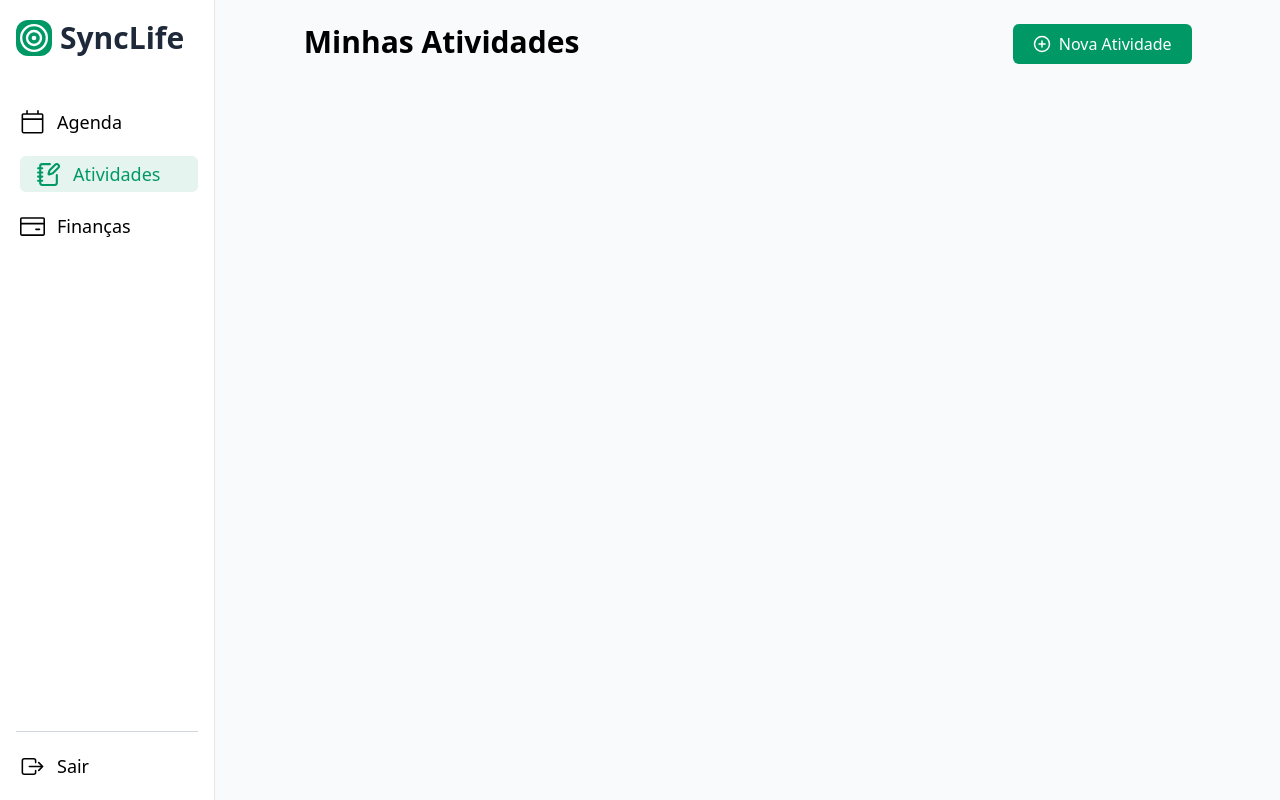
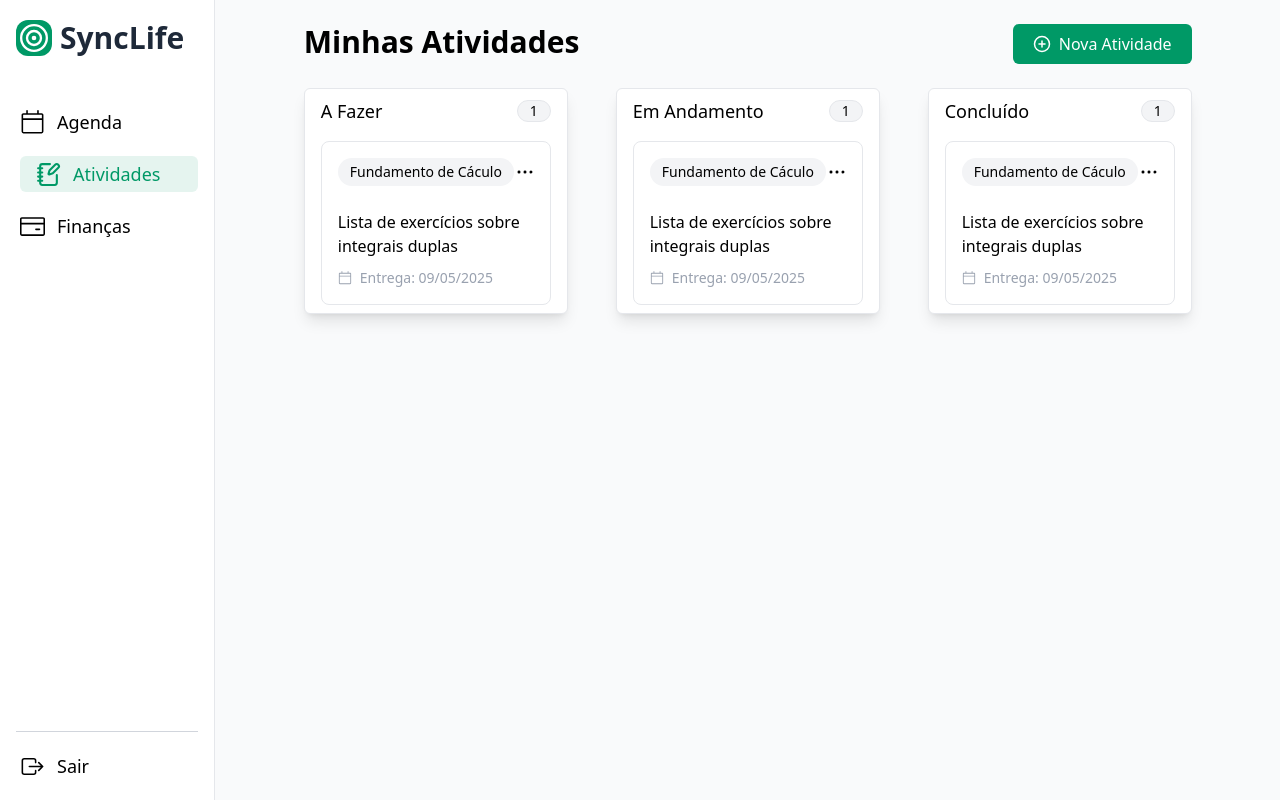
Before and after one commit to MariaJuliaAS/SyncLife, a React (Vite) app: page /activities in a window 1280 px wide. Built offline with nearby package versions, Linux system fonts and the light colour scheme; no server answers; sample sign-in values are in the browser's storage.

Commit message:
Criando estaticamento as seções da página de atividades

```diff
--- a/src/pages/activities/index.tsx
+++ b/src/pages/activities/index.tsx
@@ -1,5 +1,6 @@
 import { Nav } from "../../components/nav";
 import { FiPlusCircle } from "react-icons/fi";
+import { GoCalendar, GoKebabHorizontal } from "react-icons/go";
 
 export function Activities() {
     return (
@@ -18,19 +19,77 @@ export function Activities() {
                             </button>
                         </div>
                     </header>
+
+                    <div className="grid grid-cols-3 gap-12" style={{ maxHeight: 'calc(100vh - 115px)' }}>
+                        <section className="bg-white rounded-md border border-gray-200 shadow-lg py-2 px-4">
+                            <header className="flex justify-between items-center mb-4">
+                                <h1 className="text-lg font-medium">A Fazer</h1>
+                                <span className="bg-gray-100 px-3 border border-gray-200 rounded-full text-sm">1</span>
+                            </header>
+
+                            <article className="border border-gray-200 rounded-lg p-4">
+                                <header className="flex justify-between items-center mb-6">
+                                    <h3 className="bg-gray-100 px-3 py-1 rounded-full text-sm">Fundamento de Cáculo</h3>
+                                    <GoKebabHorizontal className="text-lg cursor-pointer" />
+                                </header>
+
+                                <div>
+                                    <p>Lista de exercícios sobre integrais duplas</p>
+                                    <span className="flex items-center mt-2.5 text-gray-400 text-sm">
+                                        <GoCalendar className="mr-2" />
+                                        Entrega: 09/05/2025
+                                    </span>
+                                </div>
+                            </article>
+                        </section>
+
+                        <section className="bg-white rounded-md border border-gray-200 shadow-lg py-2 px-4">
+                            <header className="flex justify-between items-center mb-4">
+                                <h1 className="text-lg font-medium">Em Andamento</h1>
+                                <span className="bg-gray-100 px-3 border border-gray-200 rounded-full text-sm">1</span>
+                            </header>
+
+                            <article className="border border-gray-200 rounded-lg p-4">
+                                <header className="flex justify-between items-center mb-6">
+                                    <h3 className="bg-gray-100 px-3 py-1 rounded-full text-sm">Fundamento de Cáculo</h3>
+                                    <GoKebabHorizontal className="text-lg cursor-pointer" />
+                                </header>
+
+                                <div>
+                                    <p>Lista de exercícios sobre integrais duplas</p>
+                                    <span className="flex items-center mt-2.5 text-gray-400 text-sm">
+                                        <GoCalendar className="mr-2" />
+                                        Entrega: 09/05/2025
+                                    </span>
+                                </div>
+                            </article>
+                        </section>
+
+                        <section className="bg-white rounded-md border border-gray-200 shadow-lg py-2 px-4">
+                            <header className="flex justify-between items-center mb-4">
+                                <h1 className="text-lg font-medium">Concluído</h1>
+                                <span className="bg-gray-100 px-3 border border-gray-200 rounded-full text-sm">1</span>
+                            </header>
+
+                            <article className="border border-gray-200 rounded-lg p-4">
+                                <header className="flex justify-between items-center mb-6">
+                                    <h3 className="bg-gray-100 px-3 py-1 rounded-full text-sm">Fundamento de Cáculo</h3>
+                                    <GoKebabHorizontal className="text-lg cursor-pointer" />
+                                </header>
+
+                                <div>
+                                    <p>Lista de exercícios sobre integrais duplas</p>
+                                    <span className="flex items-center mt-2.5 text-gray-400 text-sm">
+                                        <GoCalendar className="mr-2" />
+                                        Entrega: 09/05/2025
+                                    </span>
+                                </div>
+                            </article>
+                        </section>
+                    </div>
+
                 </main>
             </div>
-
-            {/* <section className="bg-red-400">
-                    <h1>teste</h1>
-                </section>
-                <section className="bg-red-400">
-                    <h1>teste</h1>
-                </section>
-                <section className="bg-red-400">
-                    <h1>teste</h1>
-                </section> */}
-
         </div>
     )
 }
```
